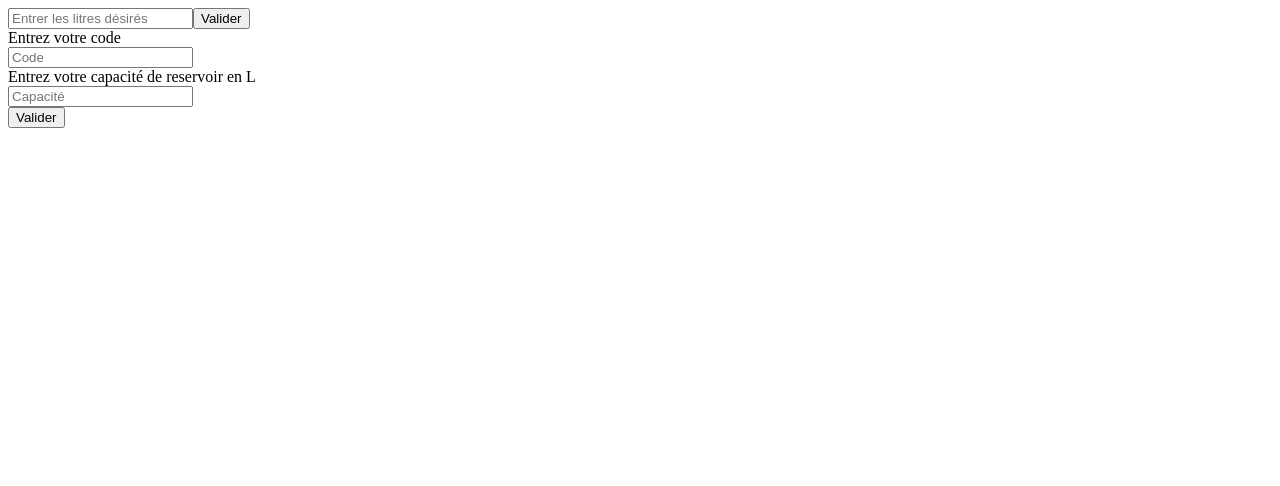
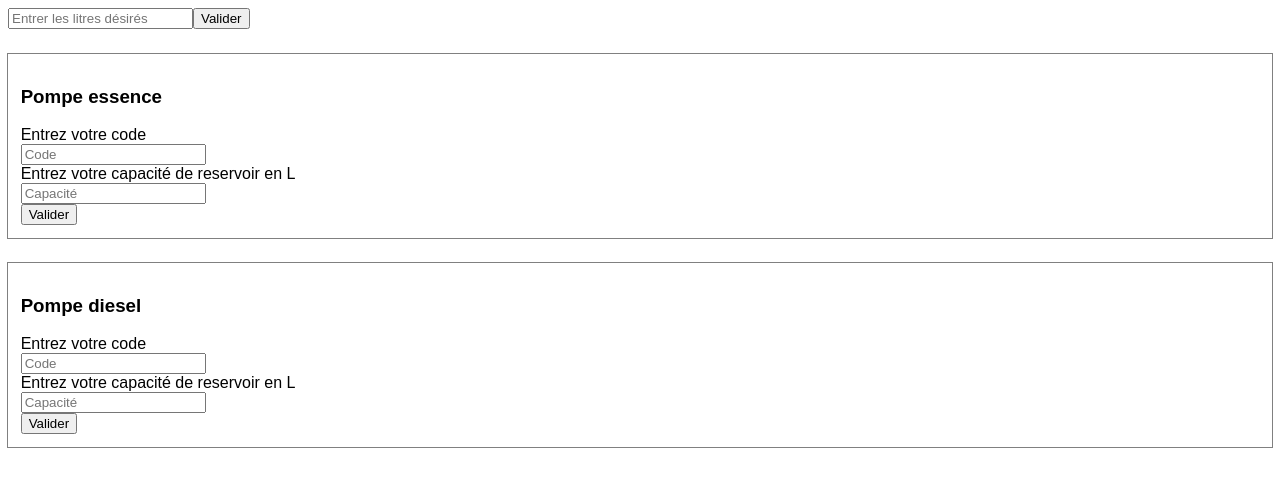
Before and after one commit to teubamaf/TP801-front, an Angular app: page / in a window 1280 px wide. Shown: the top 486 px of the page. Built offline with nearby package versions, Linux system fonts and the light colour scheme.

Commit message:
pompe css

```diff
--- a/src/app/app.component.html
+++ b/src/app/app.component.html
@@ -1,2 +1,3 @@
 <app-caisse></app-caisse>
 <app-pompe [carburant]="'essence'"></app-pompe>
+<app-pompe [carburant]="'diesel'"></app-pompe>
--- a/src/app/components/pompe/pompe.component.html
+++ b/src/app/components/pompe/pompe.component.html
@@ -1,4 +1,6 @@
-<div>
+<div class="body">
+    <h3>Pompe {{ carburant }}</h3>
+
     <label for="code">
         Entrez votre code
     </label>
@@ -15,5 +17,5 @@
 
     <button (click)="onValidateCode()">Valider</button>
 
-    <p *ngIf="error">{{ error }}</p>
+    <p class="error" *ngIf="error">{{ error }}</p>
 </div>
--- a/src/app/components/pompe/pompe.component.scss
+++ b/src/app/components/pompe/pompe.component.scss
@@ -0,0 +1,9 @@
+.body {
+   outline: 1px solid grey;
+   padding: 1%;
+   margin-top: 2%;
+}
+
+.error {
+   color: red;
+}
--- a/src/app/components/pompe/pompe.component.ts
+++ b/src/app/components/pompe/pompe.component.ts
@@ -1,5 +1,5 @@
 import { Component, Input, OnInit } from '@angular/core';
-import { map, tap } from 'rxjs';
+import { tap } from 'rxjs';
 import { DataService } from 'src/app/services/data.service';
 
 @Component({
--- a/src/styles.scss
+++ b/src/styles.scss
@@ -1 +1,4 @@
 /* You can add global styles to this file, and also import other style files */
+* {
+    font-family:Arial, Helvetica, sans-serif
+}
```
